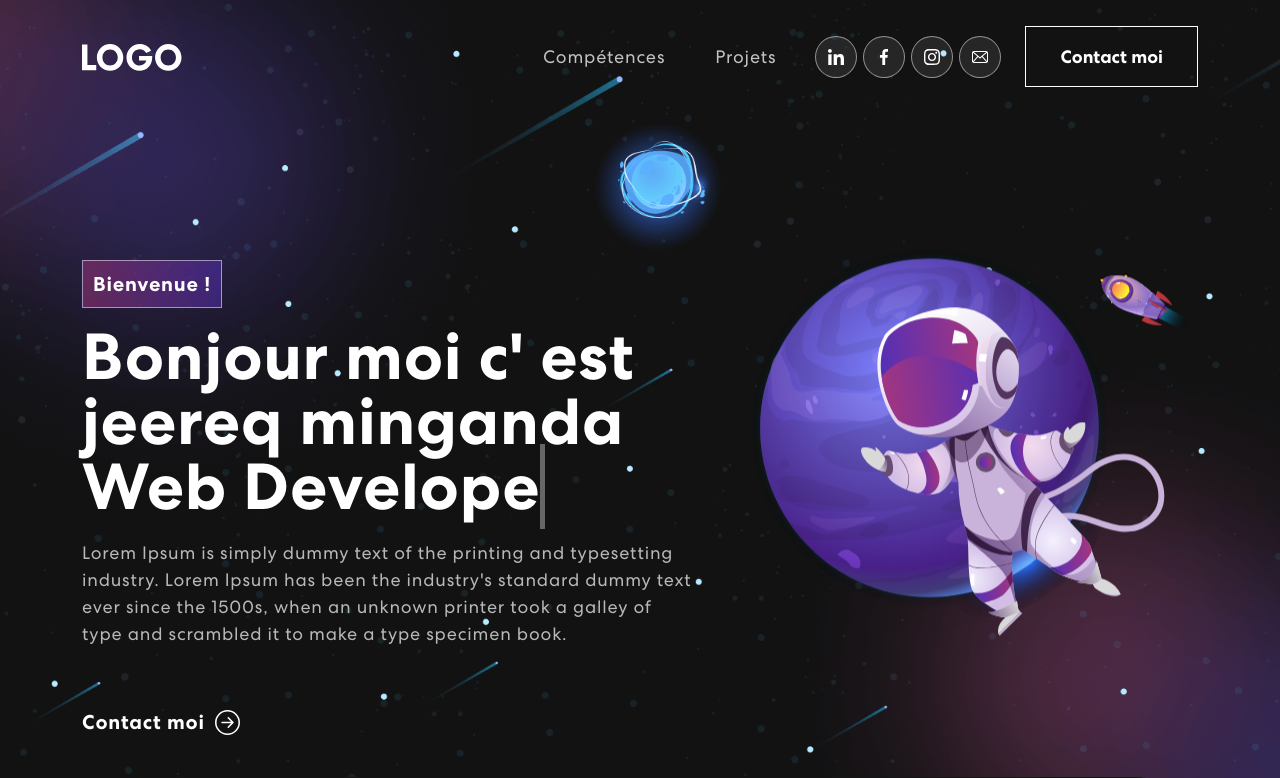
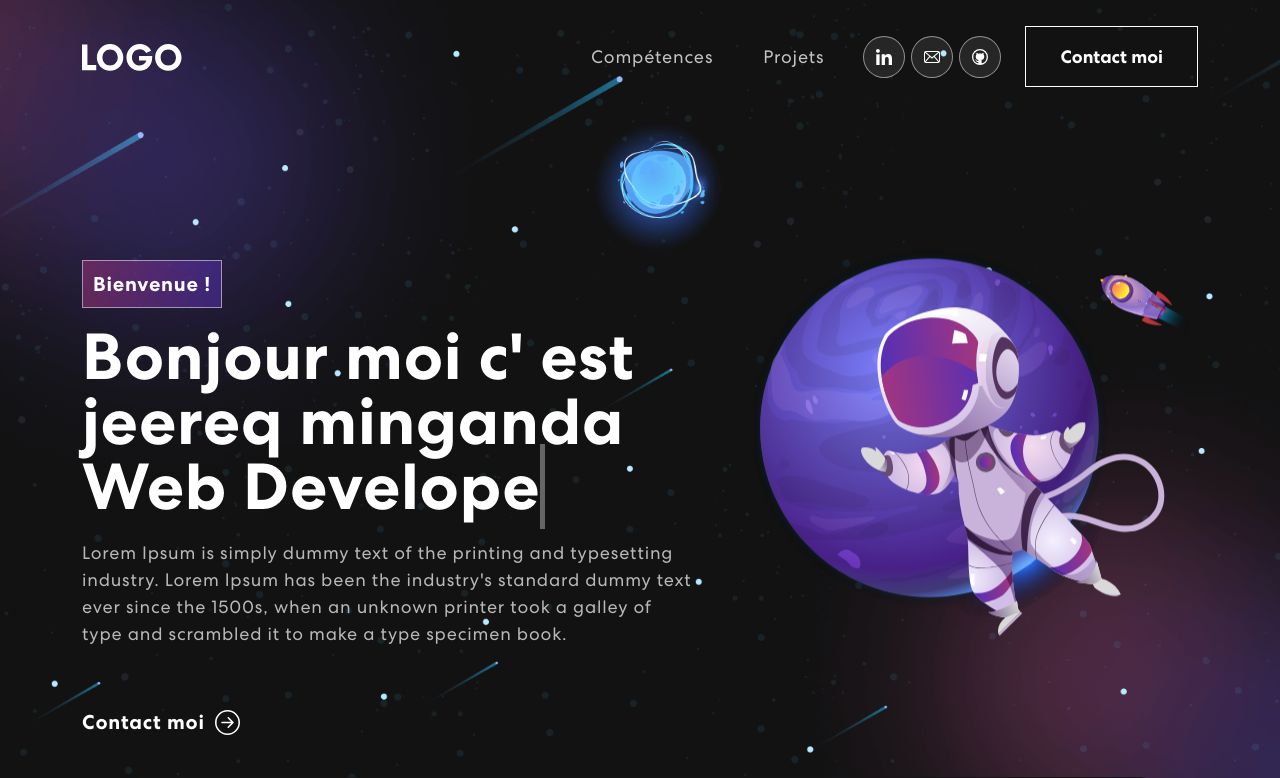
Before and after one commit to jeereq/jeereq, a React (Create React App) app: page / in a window 1280 px wide. Shown: the top 778 px of the page. Built offline with nearby package versions, Linux system fonts and the light colour scheme; no server answers.

Commit message:
feat: add icon for github in navbar and exacte link

```diff
--- a/src/components/NavBar.js
+++ b/src/components/NavBar.js
@@ -5,6 +5,7 @@ import navIcon1 from '../assets/img/nav-icon1.svg';
 import navIcon2 from '../assets/img/nav-icon2.svg';
 import navIcon3 from '../assets/img/nav-icon3.svg';
 import navIcon4 from '../assets/img/nav-icon4.svg';
+import navIcon5 from '../assets/img/nav-icon5.svg';
 import { HashLink } from 'react-router-hash-link';
 import {
   BrowserRouter as Router
@@ -52,9 +53,8 @@ export const NavBar = () => {
             <span className="navbar-text">
               <div className="social-icon">
                 <a href="#"><img src={navIcon1} alt="" /></a>
-                <a href="#"><img src={navIcon2} alt="" /></a>
-                <a href="#"><img src={navIcon3} alt="" /></a>
-                <a href="#"><img src={navIcon4} alt="" /></a>
+                <a href="mailto:mingandajeereq@gmail.com" target={`_blank`}><img src={navIcon4} alt="" /></a>
+                <a href="https://github.com/jeereq" target={`_blank`}><img src={navIcon5} alt="" /></a>
               </div>
               <HashLink to='#connect'>
                 <button className="vvd"><span>Contact moi</span></button>
```
Also changed, not shown: src/assets/img/nav-icon5.svg (added).
